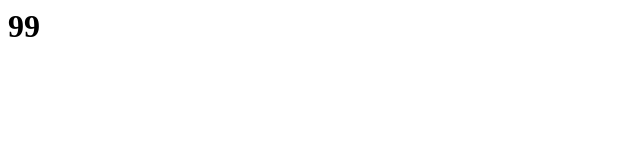
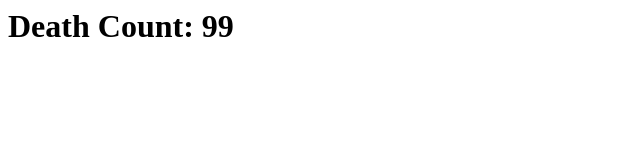
Before and after one commit to Viydal/scraping, a plain HTML site: page index.html in a window 1280 px wide. Shown: the whole page, without its empty margins (0-640 px from the left). Drawn offline with Linux system fonts and the light colour scheme.

Commit message:
death count

```diff
--- a/index.html
+++ b/index.html
@@ -5,7 +5,7 @@
 </head>
 
 <body>
-    <h1>99</h1>
+    <h1>Death Count: 99</h1>
 </body>
 
 </html>
```
